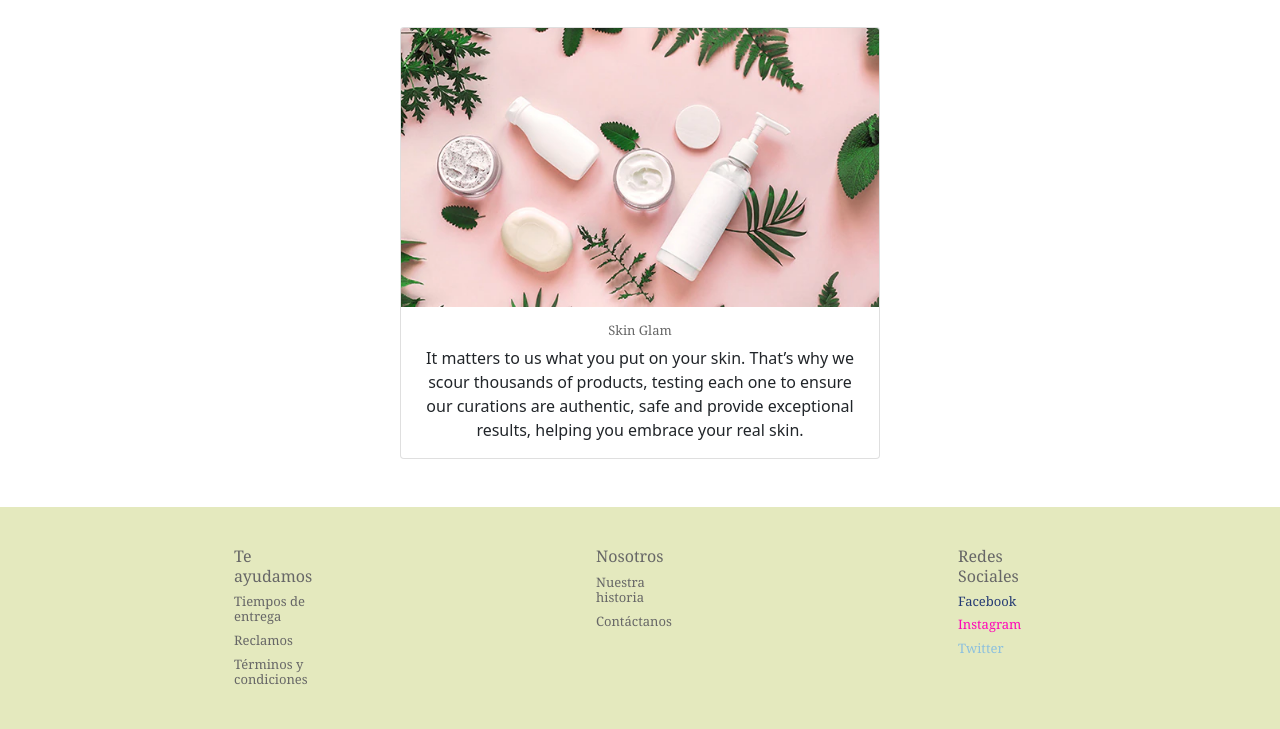
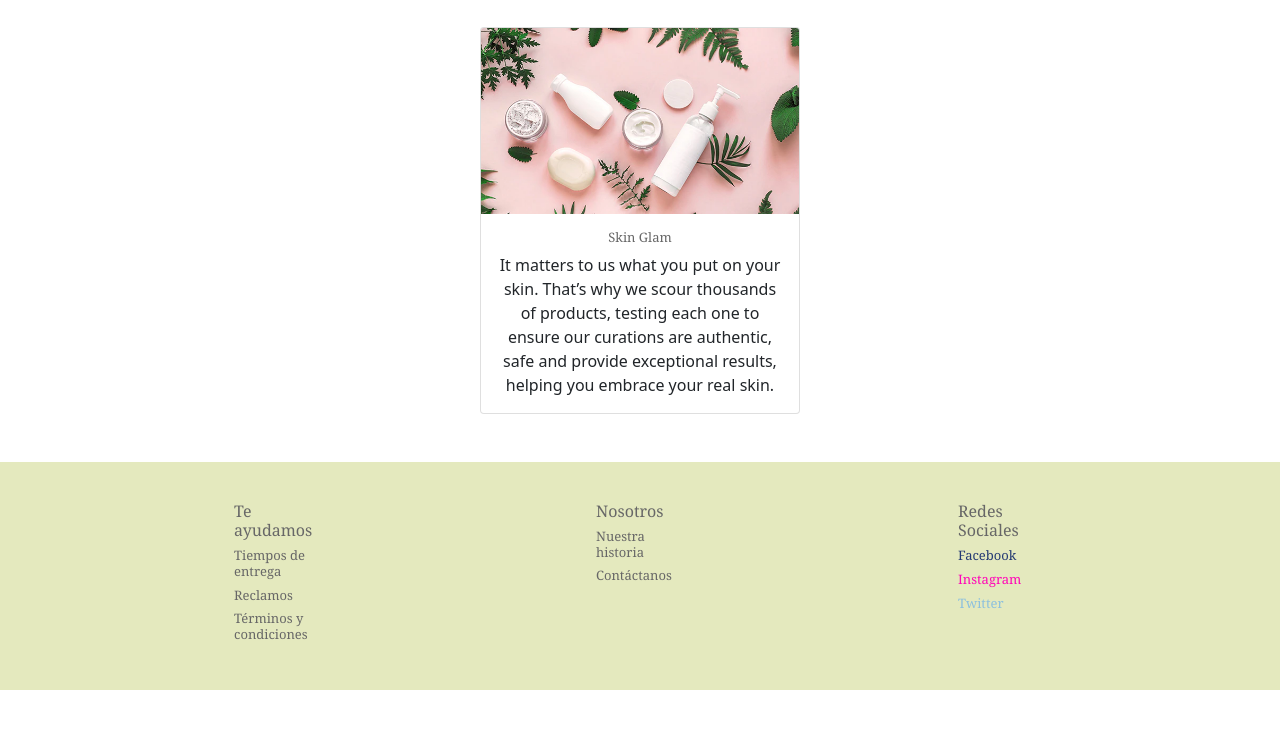
Before and after one commit to fiobk88/skinGlamProject, a plain HTML site: page secciones/nosotros.html in a window 1280 px wide. Shown: the part 187-916 px from the top of the page. After the commit the page ends 877 px from the top, so only its background shows below. Drawn offline with nearby package versions, Linux system fonts and the light colour scheme.

Commit message:
3eraentregav2

```diff
--- a/secciones/nosotros.html
+++ b/secciones/nosotros.html
@@ -78,8 +78,8 @@
             <div class="row text-center mb-5">
               <div class="col">
 
-                <div class="card text-center" style="width: 30rem;">
-                    <img src="../img/imagen_nosotros.webp" class="card-img-top" alt="...">
+                <div class="card text-center" style="width: 20rem" >
+                    <img src="../img/imagen_nosotros.webp" class="card-img-top img-fluid" alt="...">
                     <div class="card-body">
                       <h5 class="card-title">Skin Glam</h5>
                       <p class="card-text">It matters to us what you put on your skin.
```
